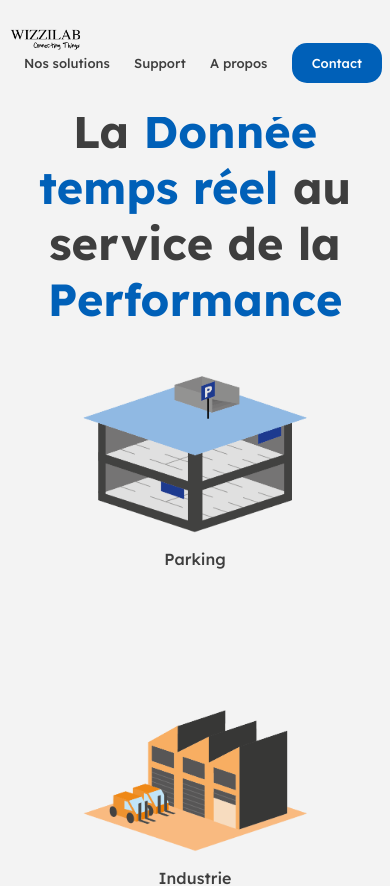
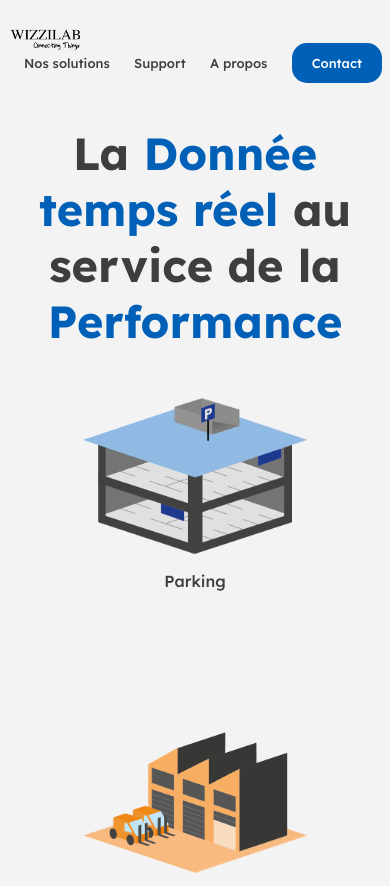
Before and after one commit to Laurading/wizzilab-website, a Next.js app: page / in a window 390 px wide. Shown: the top 886 px of the page. Built offline with nearby package versions, Linux system fonts and the light colour scheme.

Commit message:
homepage title mobile fix

```diff
--- a/styles/responsive.scss
+++ b/styles/responsive.scss
@@ -114,6 +114,10 @@
     width: 100%;
   }
 
+  h1 {
+    padding-top: 24px;
+  }
+
   h2 {
     font-size: 32px;
   }
```
